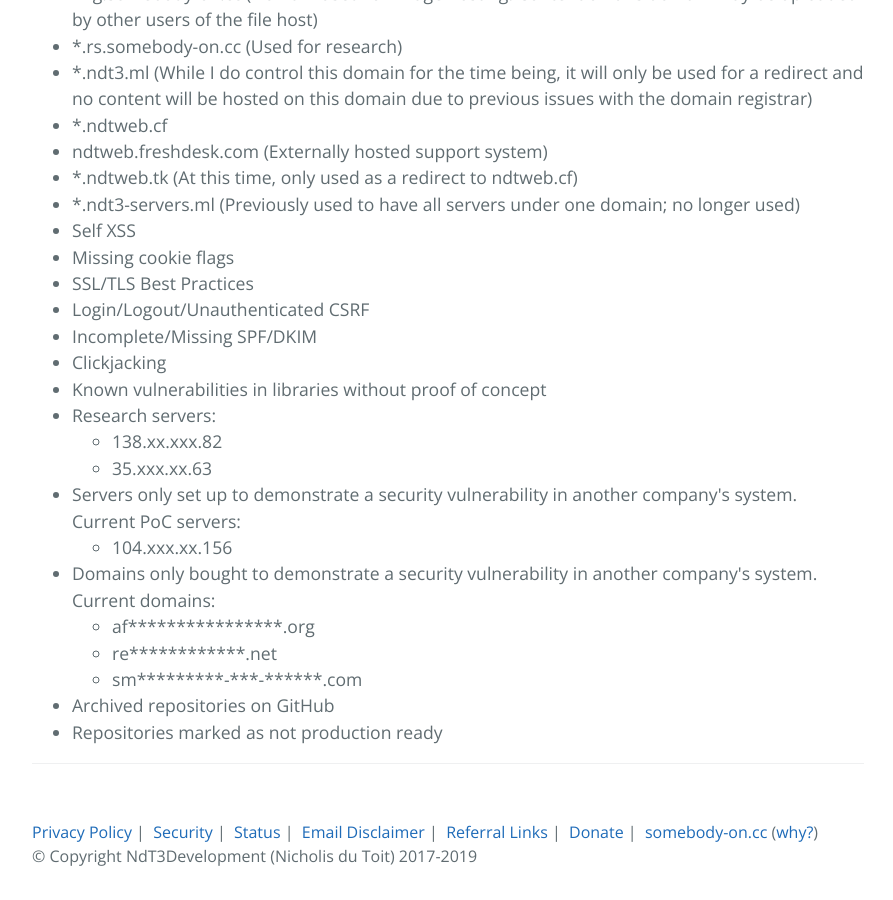
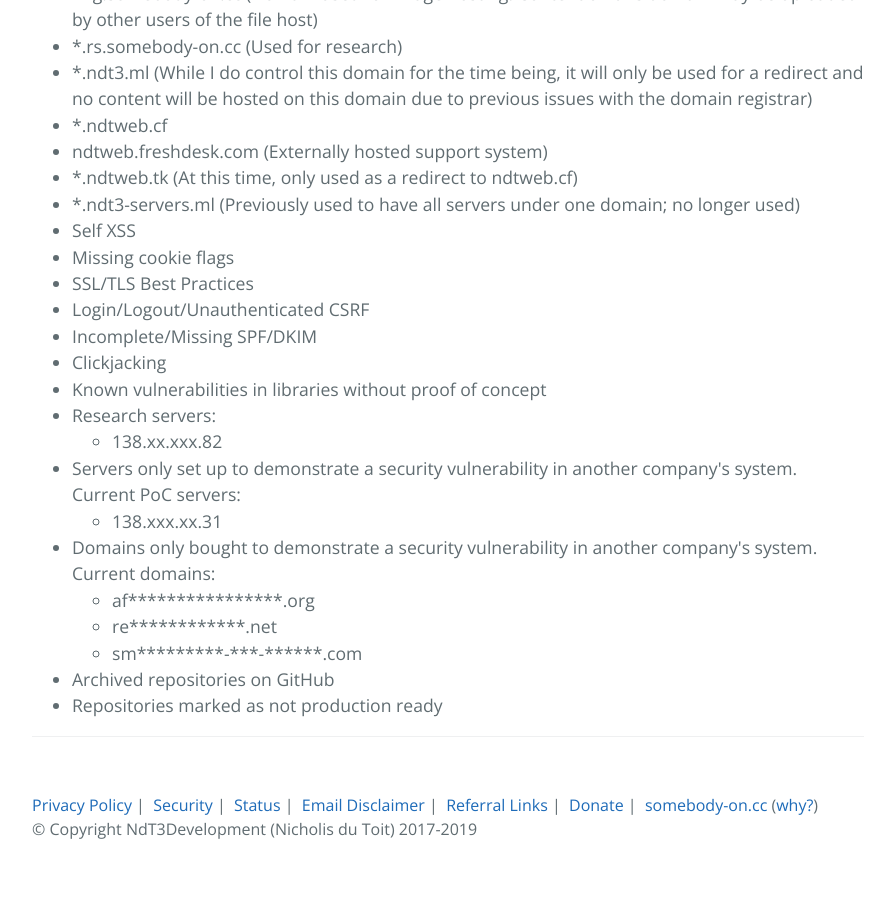
Before and after one commit to TrueWinter/website, a Jekyll site: the page built from security.html, in a window 1280 px wide and 900 px high, scrolled down 1330 px. Shown: the whole window, without its empty margins (192-1085 px from the left). Built offline with Jekyll 4.4.1, drawn with Linux system fonts in a browser that asks for light colours; nearby versions of some CDN libraries; a script that is not in the unit is left out; comment, search, counter and statistics services are not loaded; after the commit the page ends 2203 px from its top, so only the background shows below that.

Commit message:
Update security.html

```diff
--- a/security.html
+++ b/security.html
@@ -55,12 +55,11 @@ Report security issues using the contact form at <a href="https://www.ndt3.me/#c
 <li>Research servers:
   <ul>
     <li>138.xx.xxx.82</li>
-    <li>35.xxx.xx.63</li>
   </ul>
 </li>
 <li>Servers only set up to demonstrate a security vulnerability in another company's system. Current PoC servers:
   <ul>
-    <li>104.xxx.xx.156</li>
+    <li>138.xxx.xx.31</li>
   </ul>
 </li>
 <li>Domains only bought to demonstrate a security vulnerability in another company's system. Current domains:
```
